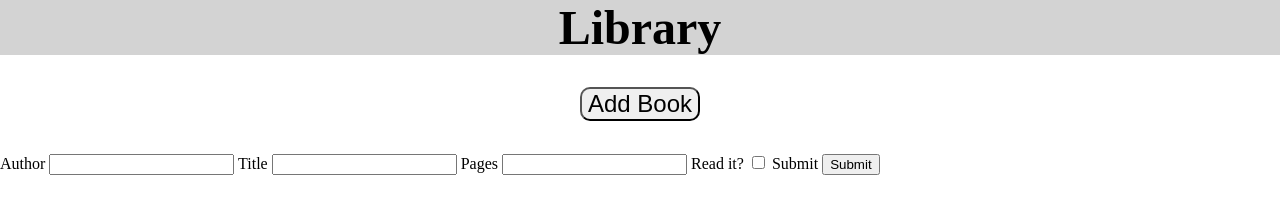
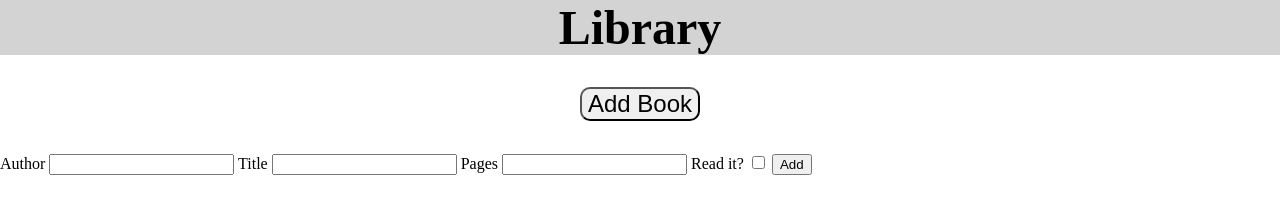
Before and after one commit to Nick-Bos/Library-Project, a plain HTML site: page index.html in a window 1280 px wide. Both pictures are taken after a click on the button "Add Book". Drawn offline with Linux system fonts and the light colour scheme.

Commit message:
docs: :memo:

```diff
--- a/index.html
+++ b/index.html
@@ -25,24 +25,34 @@
 
         <!--FORM-->
         <div class="pop-up-form">
-            <form action="" method="post" onsubmit="return false;">
+            <div class="form-container">
+                <form class="form" action="" method="post" onsubmit="return false;">
+                    <field class="author">
                         <label for="author">Author</label>
                         <input type="text" id="author" name="author">
+                    </field>
 
+                    <field class="title">
                         <label for="title">Title</label>
                         <input type="text" id="title" name="title">
+                    </field>
 
+                    <field class="pages">
                         <label for="pages">Pages</label>
                         <input type="text" id="pages" name="pages">
+                    </field>
 
+                    <field class="read">
                         <label for="read it?">Read it?</label>
                         <input type="checkbox" value="Not read" id="read" name="read it?">
+                    </field>
 
-                <label for="submit-btn">Submit</label>
-                <input type="submit" name="submit-btn" id="submit-btn">
-
-
+                    <field class="submit">
+                        <label for="submit-btn"></label>
+                        <input type="submit" name="submit-btn" id="submit-btn" value="Add">
+                    </field>
                 </form>
+            </div>
         </div>
         <!--FORM-->
     </div>
```
Lines whose indentation alone changed are shown as unchanged.
